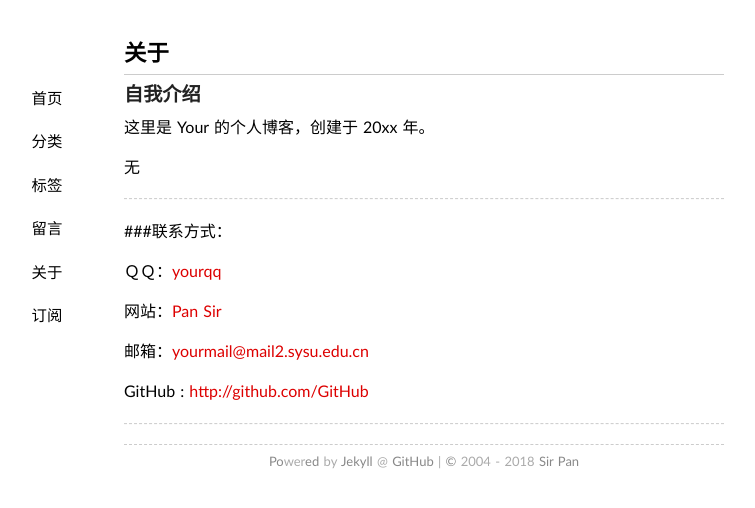
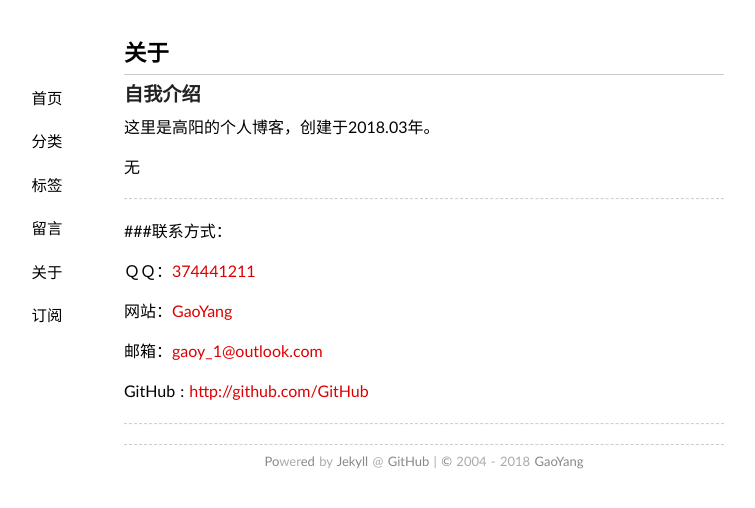
Before and after one commit to gaoynui/gaoynui.github.io, a Jekyll site: the page built from about/index.md, in a window 1280 px wide. Shown: the top 508 px of the page, without its empty margins (216-971 px from the left). Built offline with Jekyll 4.4.1, drawn with Linux system fonts in a browser that asks for light colours.

Commit message:
Update _config.yml

```diff
--- a/_config.yml
+++ b/_config.yml
@@ -1,17 +1,15 @@
 future: true
 permalink: /:title/
-url: http://pmlpml.github.io
-name: Pan Sir
-author: Sir Pan
-qq: yourqq
-email: yourmail@mail2.sysu.edu.cn
+url: http://gaoynui.github.io
+name: GaoYang
+author: GaoYang
 
-duoshuo: yourname
-beian:
-cnzz:
-weibo:
-github: yourID
-about: "这里是 Your 的个人博客，创建于 20xx 年。"
+qq: 374441211
+email: gaoy_1@outlook.com
+weChat: listen5240
+github: gaoynui
+
+about: "这里是高阳的个人博客，创建于2018.03年。"
 
 safe: true
 paginate: 20
```
